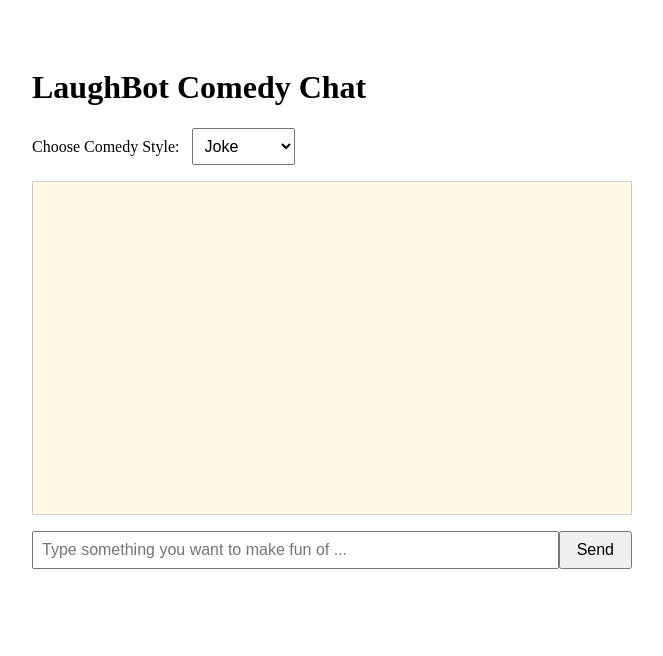
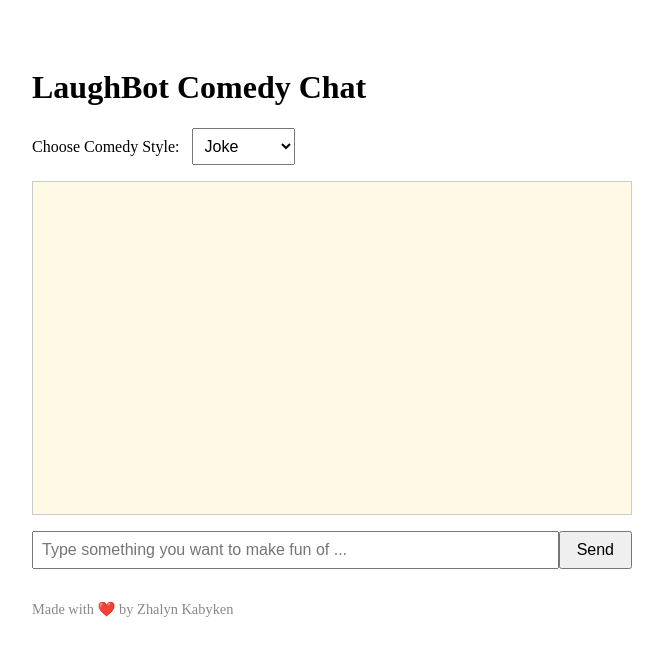
Before and after one commit to zkabyken/LaughBot, a Next.js app: page / in a window 1280 px wide. Shown: the top 656 px of the page, without its empty margins (308-971 px from the left). Built offline with nearby package versions, Linux system fonts and the light colour scheme.

Commit message:
LaughBot | add: footer with message

```diff
--- a/pages/index.js
+++ b/pages/index.js
@@ -68,6 +68,9 @@ export default function Home() {
                 ))}
             </div>
             <ChatInput onSend={handleSend} />
+            <footer style={{ marginTop: '2rem', color: '#888', fontSize: '0.9rem' }}>
+                Made with ❤️ by Zhalyn Kabyken
+            </footer>
         </div>
     );
 }
```
